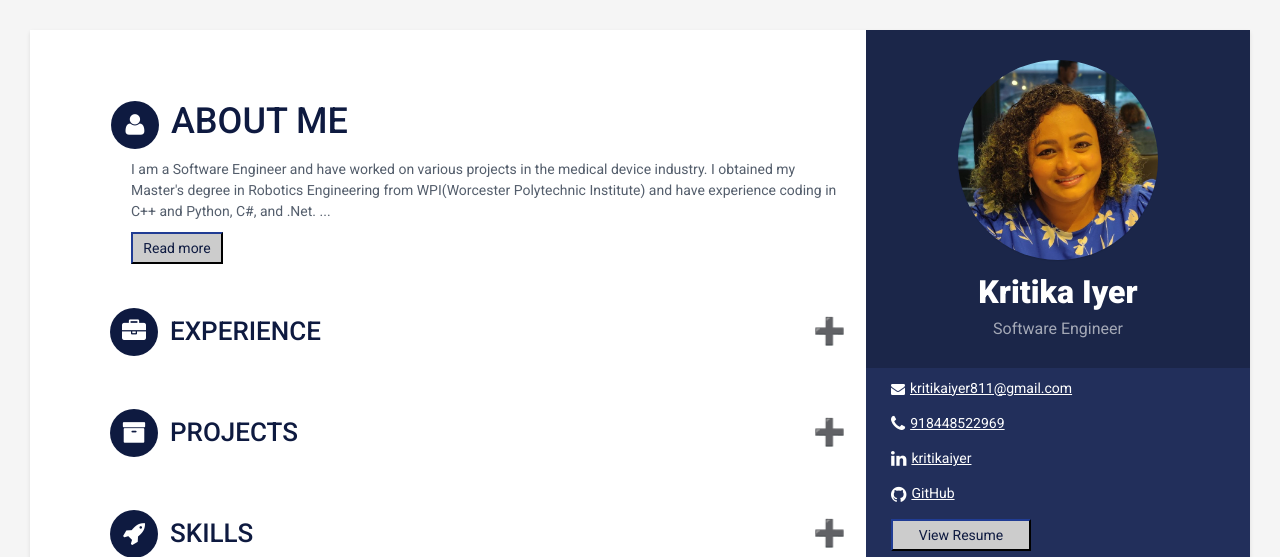
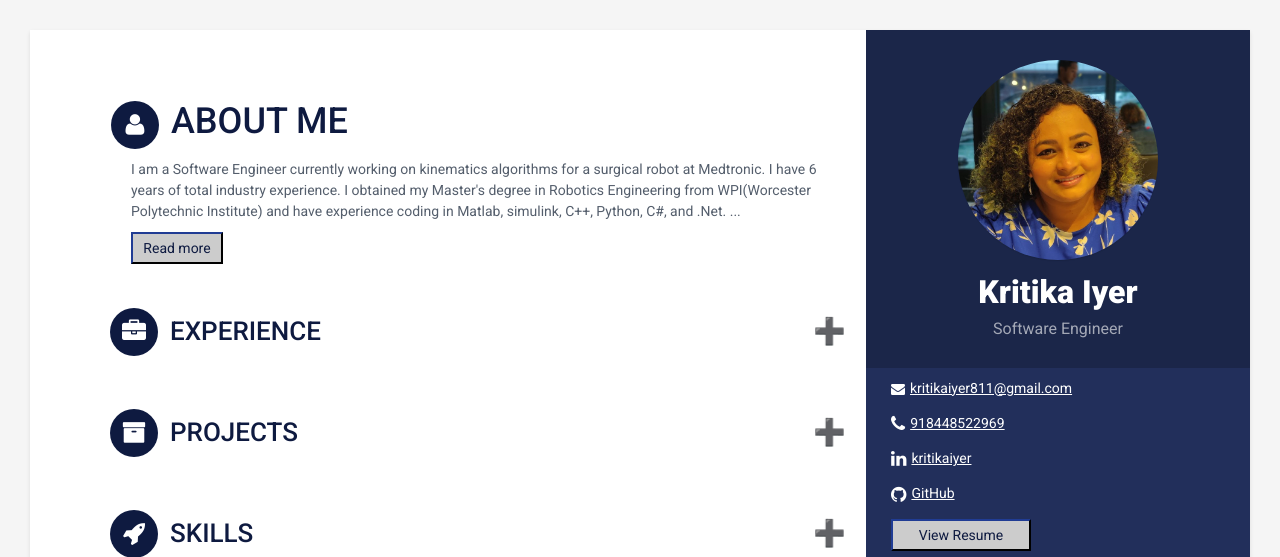
Before and after one commit to iyerkritika/iyerkritika.github.io, a Jekyll site: the page built from index.html, in a window 1280 px wide, cut to the strip 0-557 px from the top of the page. Built offline with Jekyll 4.4.1, drawn with Linux system fonts in a browser that asks for light colours.

Commit message:
changed summary and reducced size of picture

```diff
--- a/_config.yml
+++ b/_config.yml
@@ -9,9 +9,9 @@ style: styles-3
 name: Kritika Iyer
 tagline: Software Engineer
 pic: me2.jpg
-summary: "I am a Software Engineer and have worked on various projects in the medical device industry. I obtained my Master's degree in Robotics Engineering from WPI(Worcester Polytechnic Institute) and have experience coding in C++ and Python, C#, and .Net."
+summary: "I am a Software Engineer currently working on kinematics algorithms for a surgical robot at Medtronic. I have 6 years of total industry experience. I obtained my Master's degree in Robotics Engineering from WPI(Worcester Polytechnic Institute) and have experience coding in Matlab, simulink, C++, Python, C#, and .Net."
 
-summaryExt: "My most recent projects include working on QNX applications for robotic controls of catheters, writing communication protocols for a stent placement robotic aide and writing graphical user interfaces for the same. A project very dear to me uses Deep Learning to detect the emotions and attention levels of children with Autism Spectrum Disorder(ASD).
+summaryExt: "Previously, I have worked on QNX applications for robotic controls of catheters, writing communication protocols for a stent placement robotic aide and writing graphical user interfaces for the same. A project very dear to me uses Deep Learning to detect the emotions and attention levels of children with Autism Spectrum Disorder(ASD).
 <br><br>
 Having a diverse portfolio encompassing Programmable Logic to machine learning has helped me understand systems and subsystems in detail. During my career, I have learned best coding practices in the industry and medical devices in particular.
 <br><br>
```
Also changed, not shown: assets/images/Med_robot.jpeg, assets/images/me.jpg (deleted), assets/images/me_crop.png (deleted), assets/images/profile.png (deleted).
